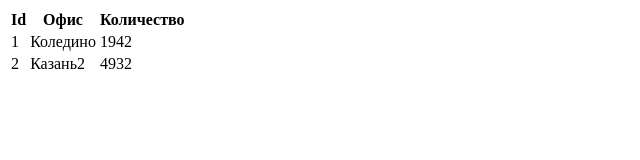
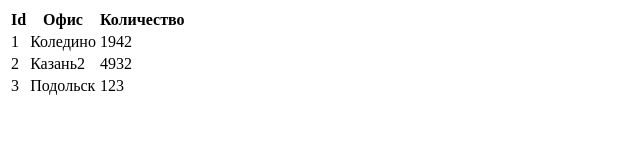
Before and after one commit to VDaily/test, a plain HTML site: page index.html in a window 1280 px wide. Shown: the whole page, without its empty margins (0-640 px from the left). Drawn offline with Linux system fonts and the light colour scheme.

Commit message:
made change #2 [table]

```diff
--- a/index.html
+++ b/index.html
@@ -26,6 +26,11 @@
           <td>Казань2</td>
           <td>4932</td>
       </tr>
+      <tr>
+          <td>3</td>
+          <td>Подольск</td>
+          <td>123</td>
+      </tr>
   </table>
 </body>
 </html>
```
